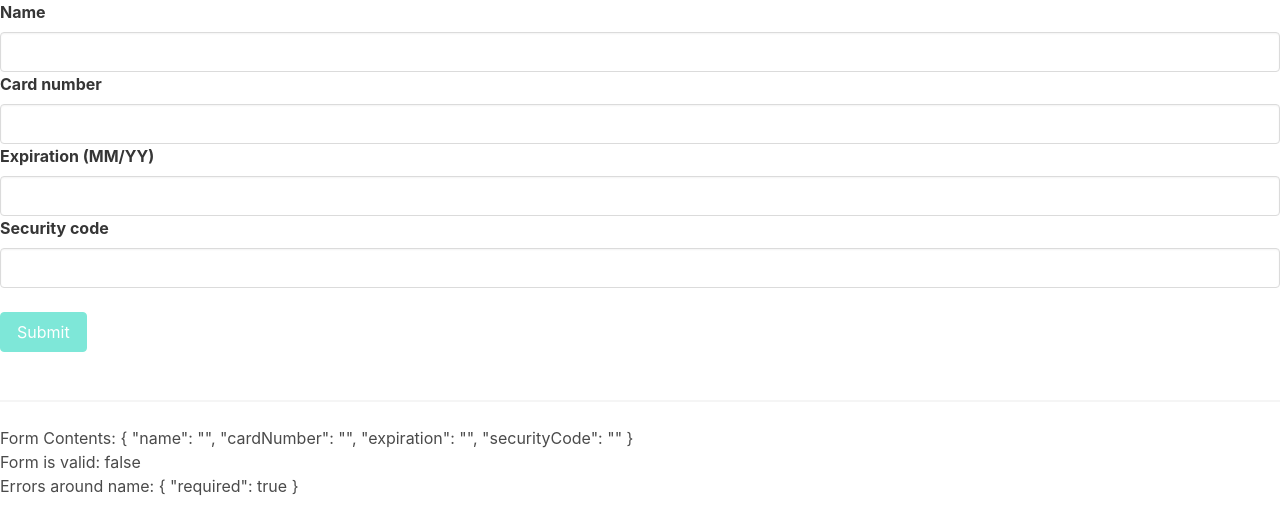
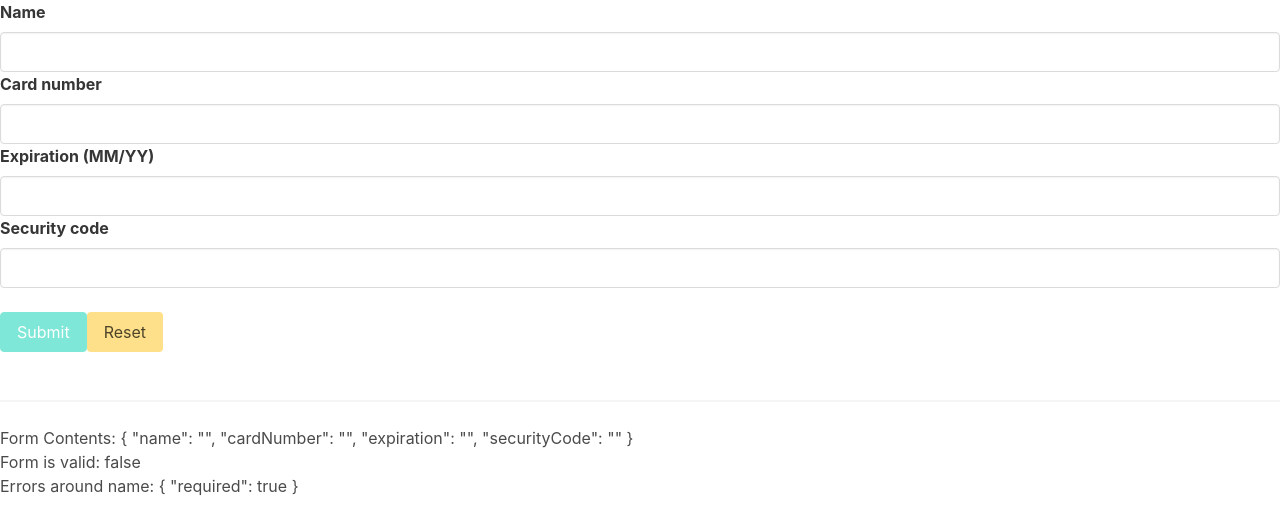
Before and after one commit to SoyUnAlumno/uReactiveFormsCreditCard, an Angular app: page / in a window 1280 px wide. Shown: the top 532 px of the page. Built offline with nearby package versions, Linux system fonts and the light colour scheme.

Commit message:
create reset button and handle resulting DateFormControl error

```diff
--- a/src/app/card-form/card-form.component.html
+++ b/src/app/card-form/card-form.component.html
@@ -6,6 +6,7 @@
   <app-input label="Security code" [control]="cardForm.controls['securityCode']"></app-input>
   <br />
   <button type="submit" class="button is-primary" [disabled]="cardForm.invalid">Submit</button>
+  <button type="button" class="button is-warning" (click)="onResetClick()">Reset</button>
 </form>
 
 <br />
--- a/src/app/card-form/card-form.component.ts
+++ b/src/app/card-form/card-form.component.ts
@@ -40,6 +40,9 @@ cardForm = new FormGroup({
     console.log("Form was submitted");
   }
 
+  onResetClick() {
+    this.cardForm.reset();
+  }
 
   ngOnInit(): void {
   }
--- a/src/app/date-form-control.ts
+++ b/src/app/date-form-control.ts
@@ -2,7 +2,10 @@ import { FormControl } from '@angular/forms';
 
 export class DateFormControl extends FormControl {
   // Overrides setter to run some custom logic on the value before it gets passed on and updates everythig in the form
-  override setValue(value: string, options: any) {
+  override setValue(value: string | null, options: any) {
+    if (value === null) {
+      value = '';
+    }
     if (value.match(/[^0-9|\/]/gi)) {
       super.setValue(this.value, { ...options, emitModelToViewChange: true });
       return;
```
